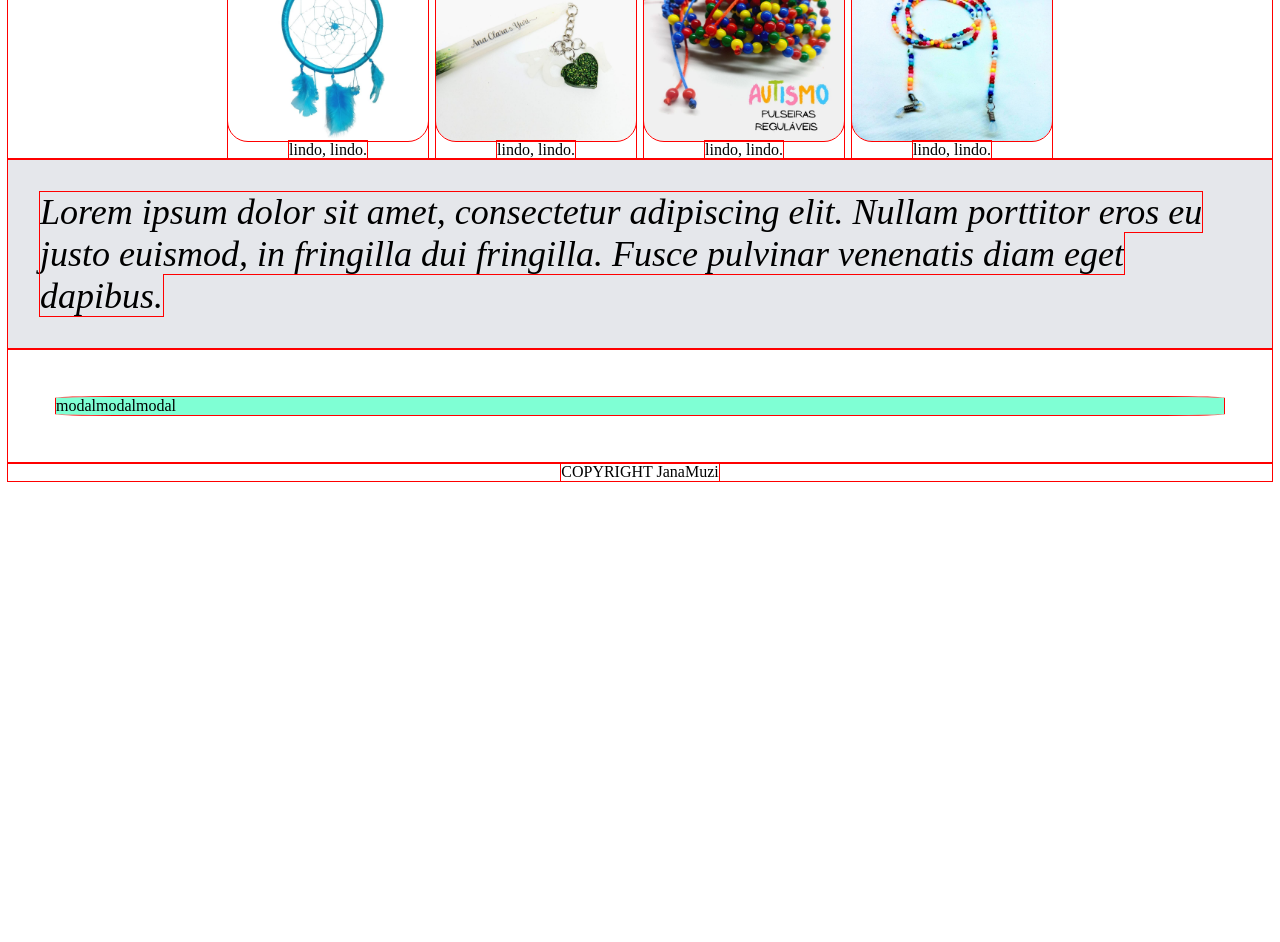
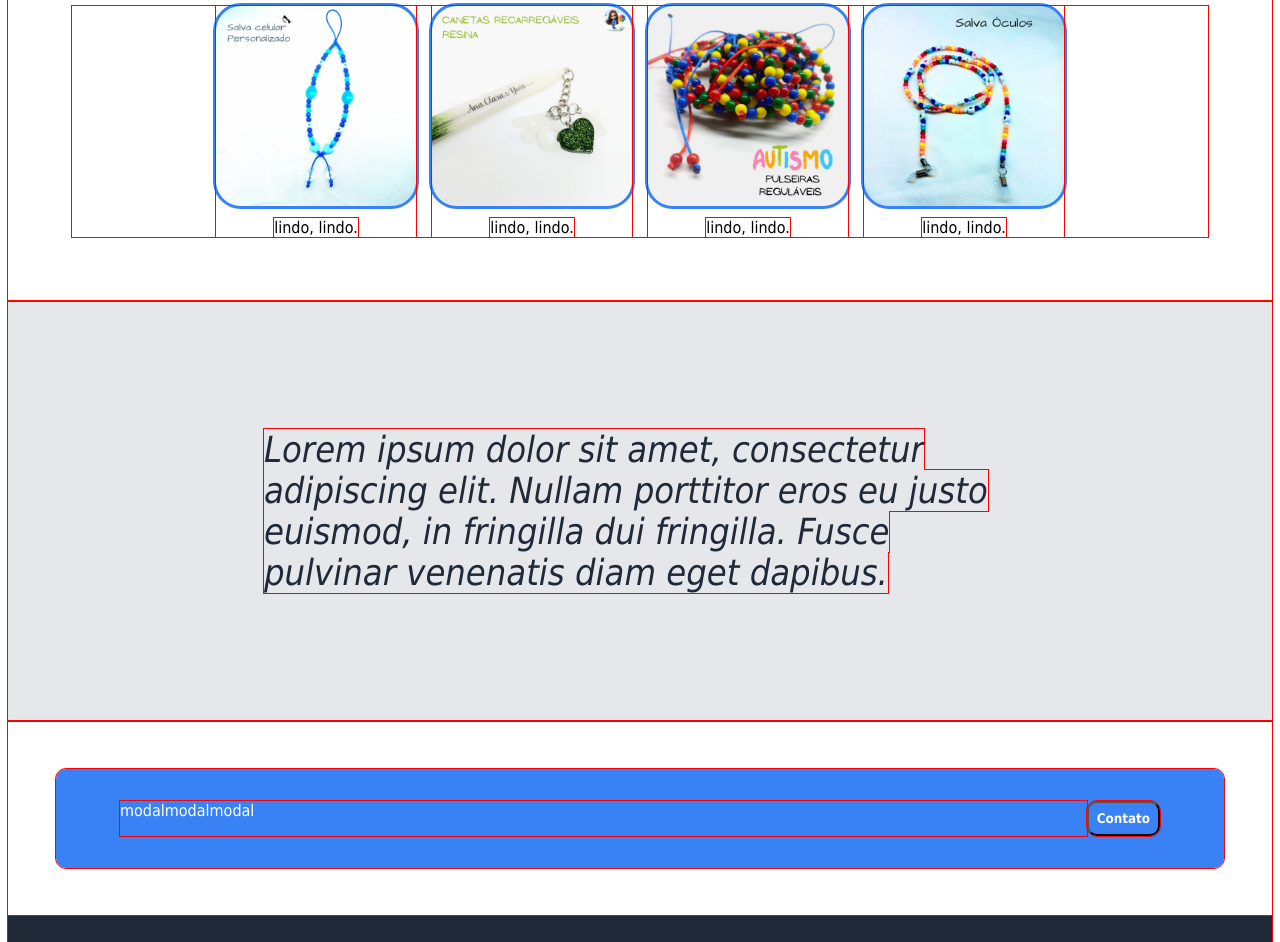
Before and after one commit to HugoVicttor/first-landing-page, a plain HTML site: page index.html in a window 1280 px wide. Shown: the part 579-1521 px from the top of the page. Before the commit the page ends 1068 px from the top, so only its background shows below. Drawn offline with Linux system fonts and the light colour scheme.

Commit message:
Alterações buttons, modal, outlines, border-radius

```diff
--- a/index.html
+++ b/index.html
@@ -24,8 +24,10 @@
 
         <div class="main-top">
             <div class="head-text">
-                <h1 class="first-text">Arts & Crafts Store para você ❤️</h1>
-                <a class="subtitle-text">Encomendas no atacado e varejo, de acordo com seu orçamento.</a>
+                <a class="first-text">Arts & Crafts Store para você ❤️</a>
+                <div class="second-text">
+                    <a class="subtitle-text">Encomendas no atacado e varejo, de acordo com seu orçamento.</a>
+                </div>
                 <button class="contato">Entrar em contato</button>
             </div>
 
@@ -39,7 +41,7 @@
             <h1 class="conheça">Conheça nosso ateliê!</h1>
             <div class="catalogo">
                 <div class="produto">
-                    <img src="./images/prod1.jpeg" alt="">
+                    <img src="./images/prod8.jpeg" alt="">
                     <div class="texto-produto">lindo, lindo.</div>
                 </div>
                 <div class="produto">
@@ -63,14 +65,15 @@
 
         <div class="modal">
             <div class="main">
-                modalmodalmodal
+                <a class="mleft">modalmodalmodal</a>
+                <button class="contato">Contato</button>
             </div>
         </div>
 
     </div>
 
     <div class="footer">
-        <a class="copyright">COPYRIGHT JanaMuzi</a>
+        <a class="copyright">JanaMuzi Hugo</a>
     </div>
 </body>
 </html>
--- a/styles.css
+++ b/styles.css
@@ -1,5 +1,6 @@
 * {
     outline: 1px solid red;
+    font-family: Tahoma, sans-serif;
 }
 
 body {
@@ -71,10 +72,29 @@ a {
     justify-content: flex-start;
     align-items: flex-start;
     flex: 1 1 auto;
+    gap: 8px;
 }
 
 .first-text {
     font-size: 48px;
+}
+
+.second-text {
+    display: flex;
+}
+
+.contato {
+    background-color: #3882f6;
+    color: white;
+    padding: 8px;
+    border-radius: 10px;
+    display: flex;
+    justify-content: center;
+    font-weight: bold;
+}
+
+.subtitle-text {
+    font-size: 18px;
 }
 
 .main-banner {
@@ -92,17 +112,19 @@ a {
 .some-information {
     display: flex;
     flex-flow: column nowrap;
+    padding: 64px;
 }
 
 .conheça {
     display: flex;
     justify-content: center;
+    /*font-family: 'Brush Script MT';*/
 }
 
 .catalogo {
     display: flex;
     justify-content: center;
-    gap: 8px;
+    gap: 16px;
 }
 
 .produto {
@@ -114,20 +136,23 @@ a {
 .produto img {
     height: 200px;
     width: 200px;
-    border-radius: 10%;
+    border-radius: 25px;
+    outline: solid 3px #3882f6;
+    margin-bottom: 12px;
 }
 
 /* quote */
 
 .quote {
     background-color: #e5e7eb;
-    padding: 32px;
+    padding: 128px 256px;
 }
 
 .quote a {
     font-size: 36px;
     font-style: italic;
     font-weight: lighter;
+    color: #1f2937;
 }
 
 .modal {
@@ -135,12 +160,25 @@ a {
 }
 
 .modal .main {
-    background-color: aquamarine;
-    border-radius: 5%;
+    background-color: #3882f6;
+    border-radius: 10px;
+    padding: 32px 64px;
+    color: white;
+    display: flex;
+    justify-content: center;
+    flex: 2
+}
+
+.mleft {
+    display: flex;
+    flex: 2 1 auto;
 }
 
 .footer {
     display: flex;
     justify-content: center;
     align-items: center;
+    background-color: #1f2937;
+    color: white;
+    padding: 32px;
 }
```
